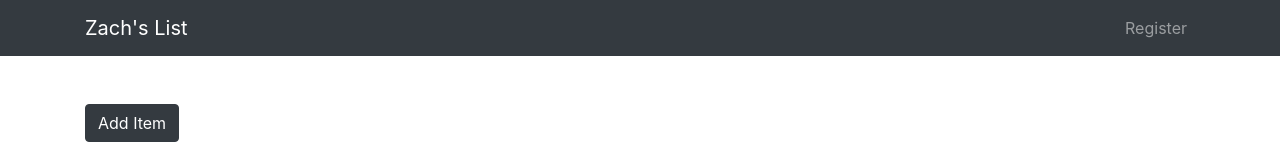
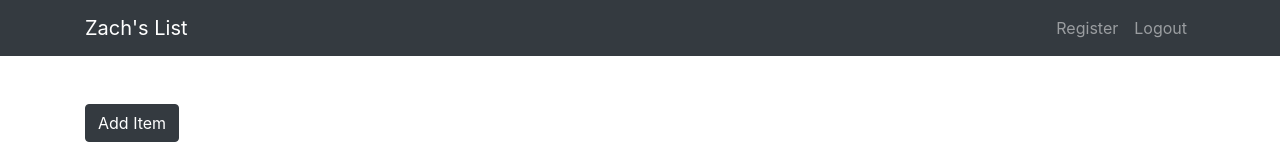
Before and after one commit to zachwhitedev/auth-zw-mern-shopping-list, a React (Create React App) app in the folder client/: page / in a window 1280 px wide. Shown: the top 160 px of the page. Built offline with nearby package versions, Linux system fonts and the light colour scheme; no server answers.

Commit message:
adds login

```diff
--- a/client/src/actions/authActions.js
+++ b/client/src/actions/authActions.js
@@ -60,6 +60,13 @@
         });
 }
 
+
+export const logout = () => {
+    return {
+        type: LOGOUT_SUCCESS
+    }
+}
+
 // Setup config/headers and token
 
 export const tokenConfig = getState => {
--- a/client/src/components/AppNavbar.js
+++ b/client/src/components/AppNavbar.js
@@ -11,6 +11,7 @@
 } from 'reactstrap';
 
 import RegisterModal from './auth/RegisterModal';
+import Logout from './auth/Logout';
 
 class AppNavbar extends Component {
    state = {
@@ -35,6 +36,9 @@
                                 <NavItem>
                                     <RegisterModal />
                                 </NavItem>
+                                <NavItem>
+                                    <Logout />
+                                </NavItem>
                             </Nav>
                         </Collapse>
                     </Container>
--- /dev/null
+++ b/client/src/components/auth/Logout.js
@@ -0,0 +1,31 @@
+import React, { Component, Fragment } from 'react';
+import { connect } from 'react-redux';
+import { NavLink } from 'reactstrap';
+import { logout } from '../../actions/authActions';
+import PropTypes from 'prop-types';
+
+export class Logout extends Component {
+    static propTypes = {
+        logout: PropTypes.func.isRequired
+      };
+
+  render() {
+    return (
+      <Fragment>
+        <NavLink onClick={this.props.logout} href='#'>
+          Logout
+        </NavLink>
+      </Fragment>
+    );
+  }
+}
+
+const mapStateToProps = state => ({
+  isAuthenticated: state.auth.isAuthenticated,
+  error: state.error
+});
+
+export default connect(
+  mapStateToProps,
+  { logout }
+)(Logout);
```
Also changed, not shown: 1 other file (tests, documents, lock files or other folders).
